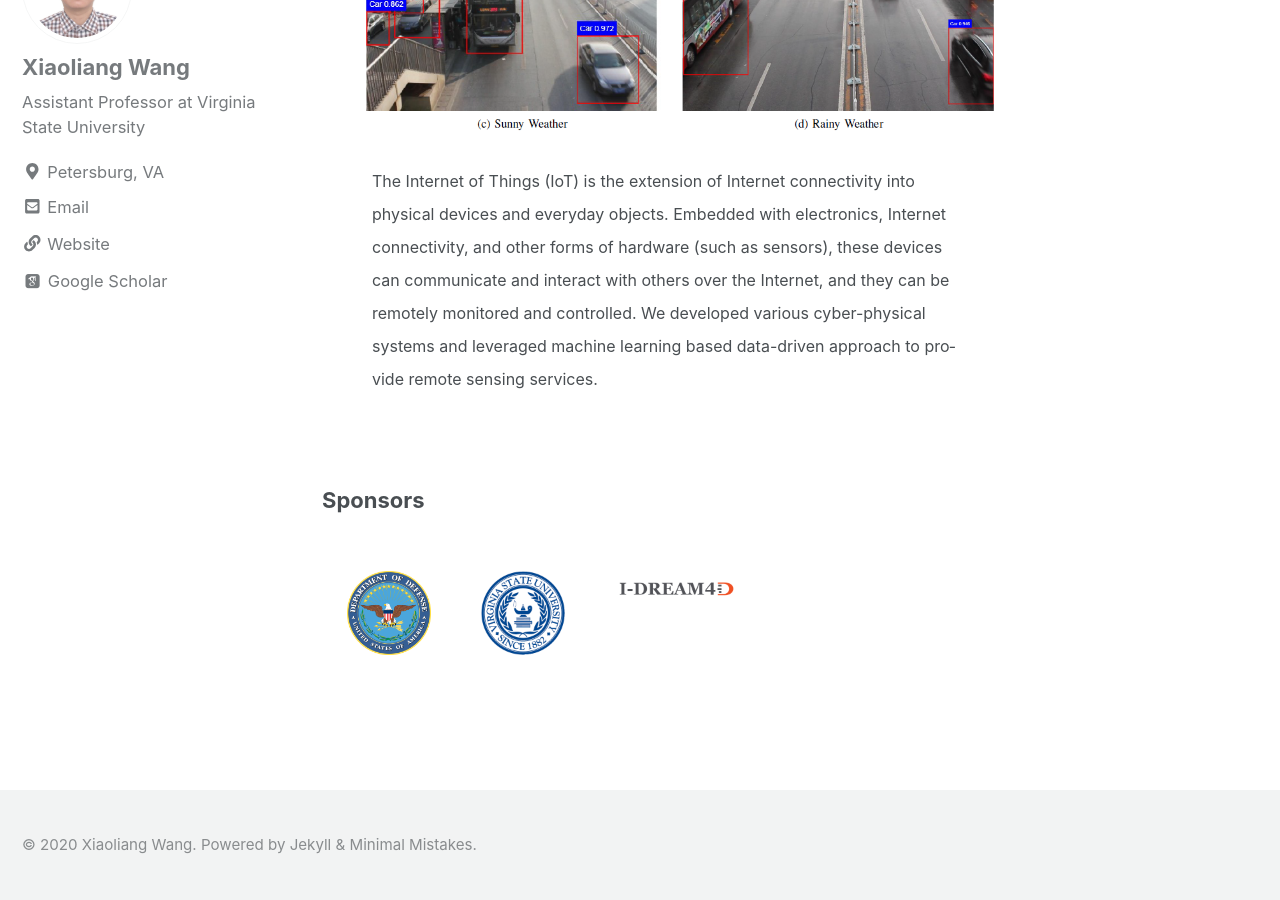
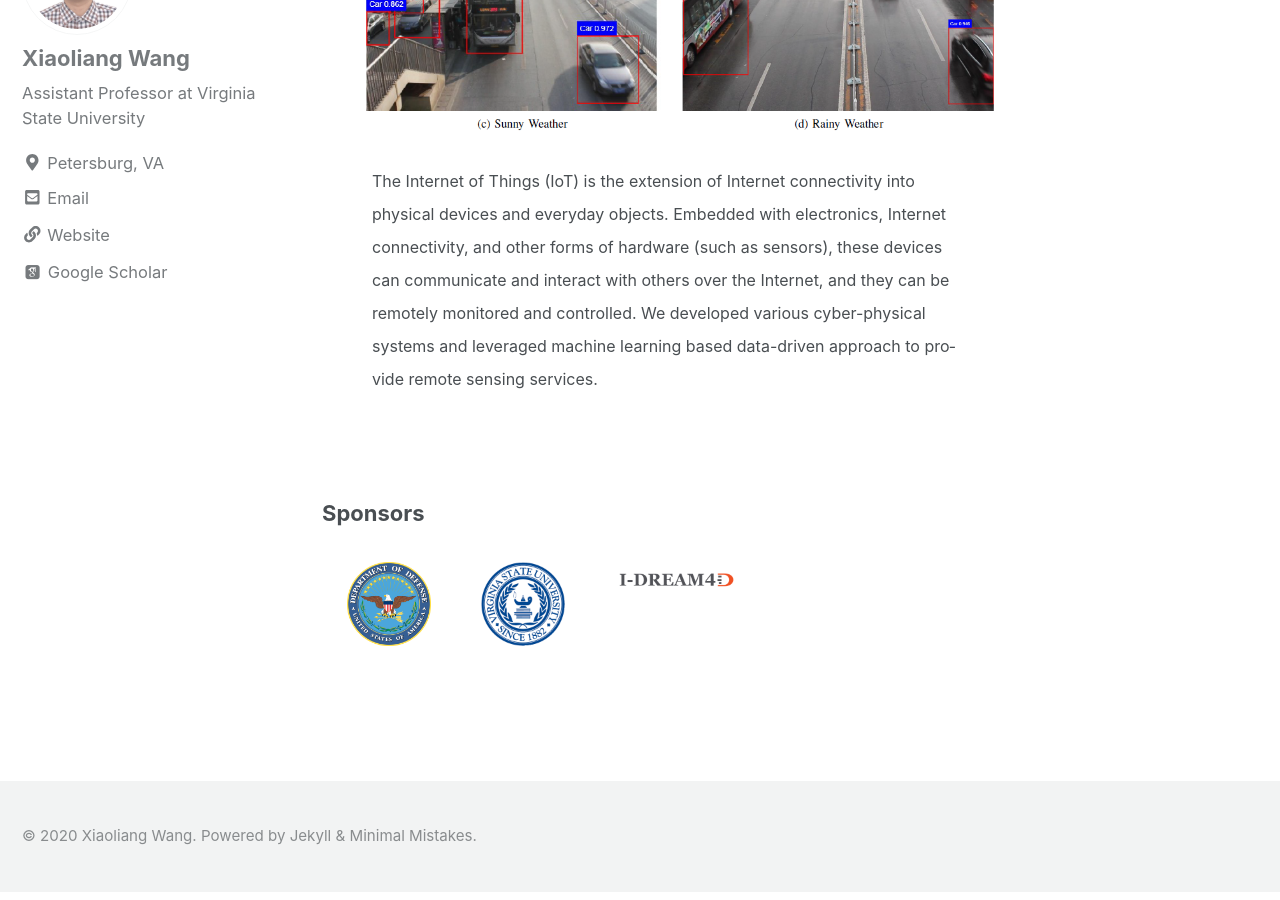
Before and after one commit to wang-xiaoliang/wang-xiaoliang.github.io, a Jekyll site: the page built from _pages/research.md, in a window 1280 px wide and 900 px high, scrolled down 3937 px. Built offline with Jekyll 4.4.1, drawn with Linux system fonts in a browser that asks for light colours; cached includes are drawn as plain includes; nearby versions of some CDN libraries; some web fonts are replaced.

Commit message:
Adjust header size

```diff
--- a/_pages/research.md
+++ b/_pages/research.md
@@ -93,7 +93,7 @@ data-driven approach to provide remote sensing services.</font></p></div>
 
 <br>
 
-<b>Sponsors</b>
+<h3>Sponsors</h3>
 
 <div class="row">
   <div class="column">
```
